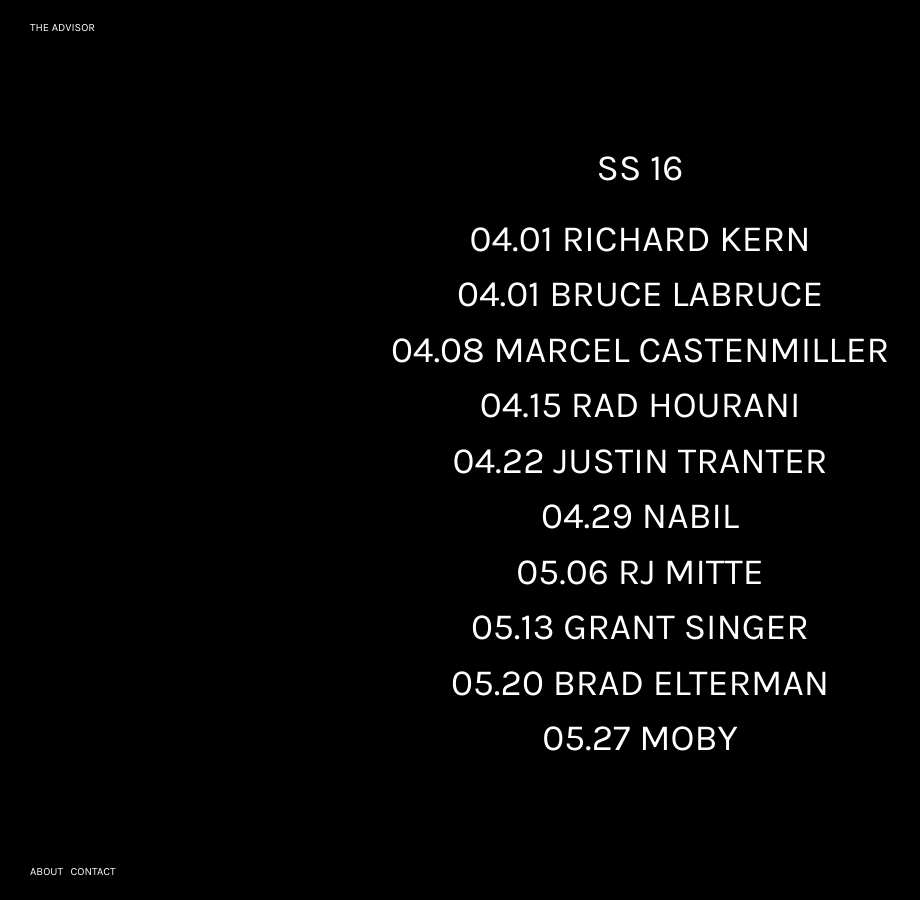
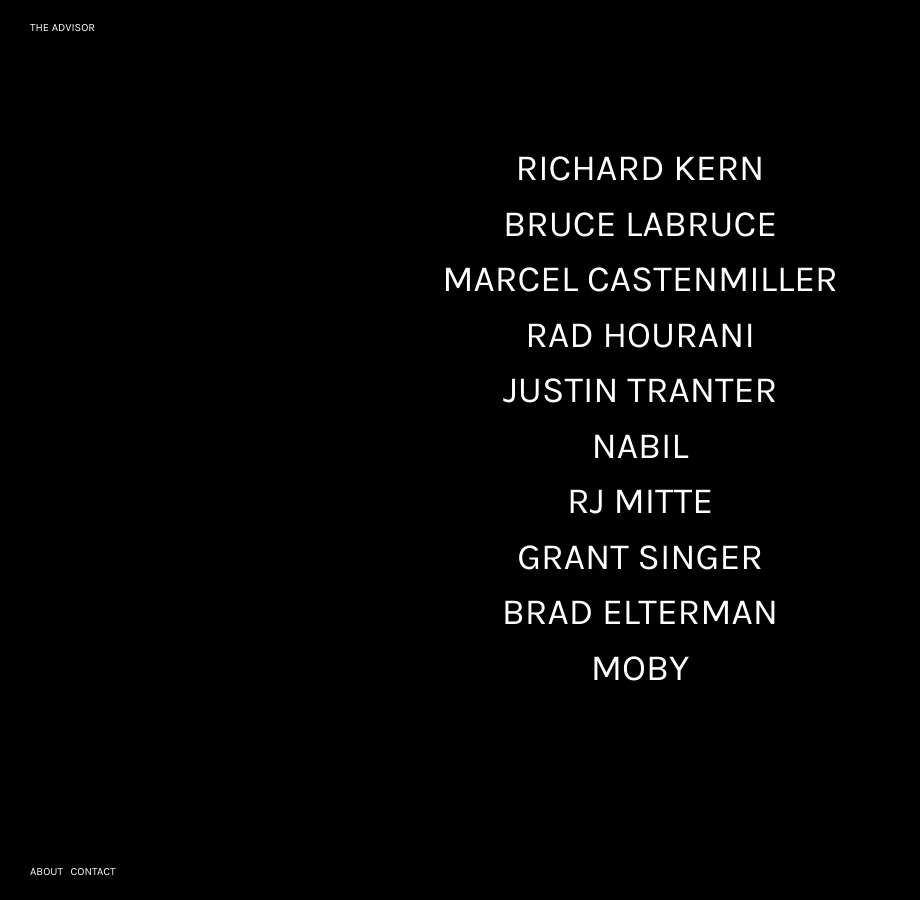
Before and after one commit to evandrewry/theadvisor.eu, a Jekyll site: the page built from index.html, in a window 1280 px wide. Shown: the whole page, without its empty margins (0-920 px from the left). Built offline with Jekyll 4.4.1, drawn with Linux system fonts in a browser that asks for light colours.

Commit message:
remove ss16 header + dates

```diff
--- a/index.html
+++ b/index.html
@@ -4,16 +4,15 @@ layout: fixed_width
 
 <div class="home">
   <ul class="post-list">
-    <p class="post-link">SS 16</p>
-    <li class="post-link"><a href="{{ '/richard-kern' | prepend: site.baseurl }}">04.01 Richard Kern</a></li>
-    <li class="post-link"><a href="{{ '/bruce-labruce' | prepend: site.baseurl }}">04.01 Bruce LaBruce</a></li>
-    <li class="post-link"><a href="{{ '/marcel-castenmiller' | prepend: site.baseurl }}">04.08 MARCEL CASTENMILLER</a></li>
-    <li class="post-link"><a href="{{ '/rad-hourani' | prepend: site.baseurl }}">04.15 RAD HOURANI</a></li>
-    <li class="post-link"><a href="{{ '/justin-tranter' | prepend: site.baseurl }}">04.22 JUSTIN TRANTER</a></li>
-    <li class="post-link"><a href="{{ '/nabil' | prepend: site.baseurl }}">04.29 NABIL</a></li>
-    <li class="post-link"><a href="{{ '/rj-mitte' | prepend: site.baseurl }}">05.06 RJ Mitte</a></li>
-    <li class="post-link"><a href="{{ '/grant-singer' | prepend: site.baseurl }}">05.13 Grant Singer</a></li>
-    <li class="post-link"><a href="{{ '/brad-elterman' | prepend: site.baseurl }}">05.20 Brad Elterman</a></li>
-    <li class="post-link"><a href="{{ '/moby' | prepend: site.baseurl }}">05.27 Moby</a></li>
+    <li class="post-link"><a href="{{ '/richard-kern' | prepend: site.baseurl }}">Richard Kern</a></li>
+    <li class="post-link"><a href="{{ '/bruce-labruce' | prepend: site.baseurl }}">Bruce LaBruce</a></li>
+    <li class="post-link"><a href="{{ '/marcel-castenmiller' | prepend: site.baseurl }}">MARCEL CASTENMILLER</a></li>
+    <li class="post-link"><a href="{{ '/rad-hourani' | prepend: site.baseurl }}">RAD HOURANI</a></li>
+    <li class="post-link"><a href="{{ '/justin-tranter' | prepend: site.baseurl }}">JUSTIN TRANTER</a></li>
+    <li class="post-link"><a href="{{ '/nabil' | prepend: site.baseurl }}">NABIL</a></li>
+    <li class="post-link"><a href="{{ '/rj-mitte' | prepend: site.baseurl }}">RJ Mitte</a></li>
+    <li class="post-link"><a href="{{ '/grant-singer' | prepend: site.baseurl }}">Grant Singer</a></li>
+    <li class="post-link"><a href="{{ '/brad-elterman' | prepend: site.baseurl }}">Brad Elterman</a></li>
+    <li class="post-link"><a href="{{ '/moby' | prepend: site.baseurl }}">Moby</a></li>
   </ul>
 </div>
```
